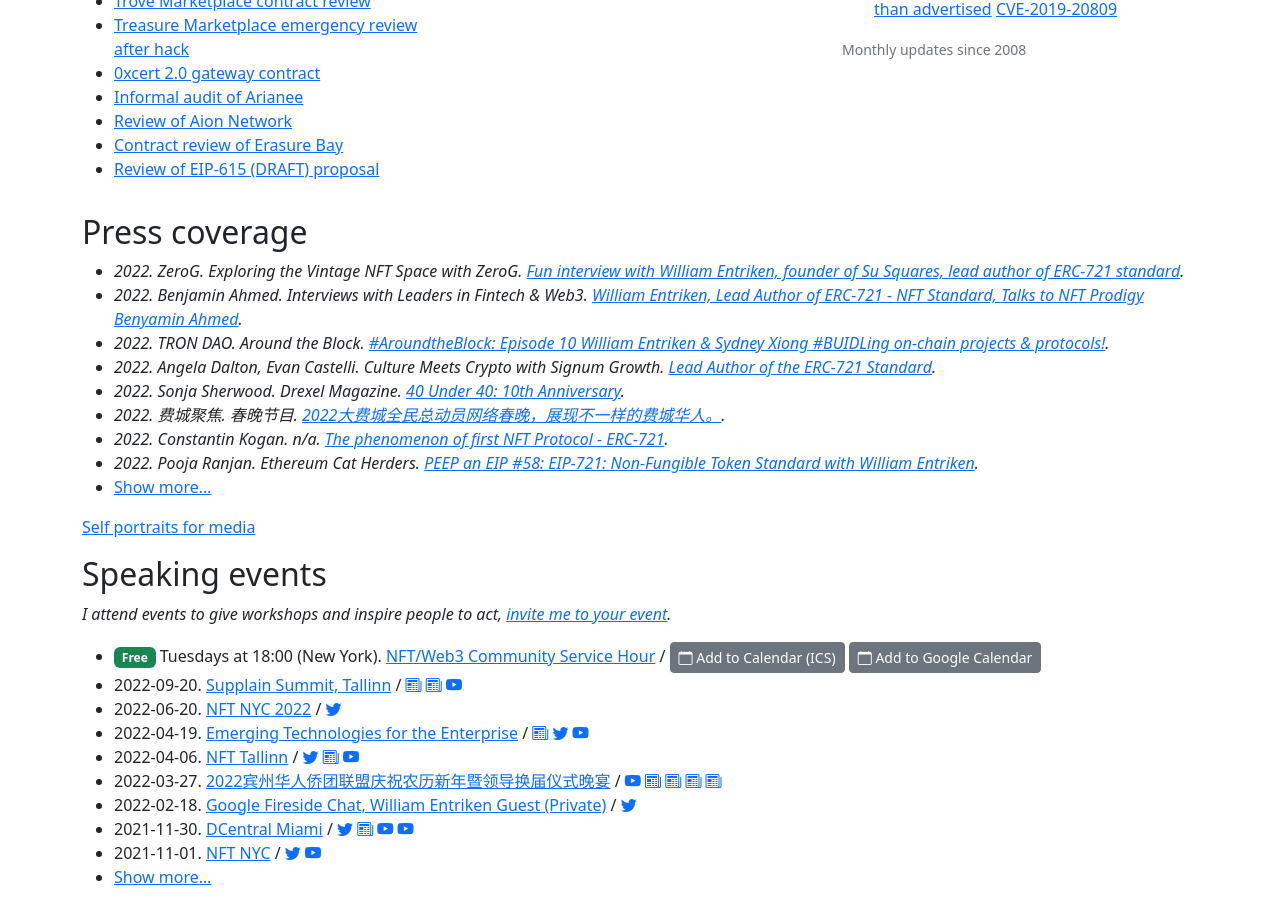
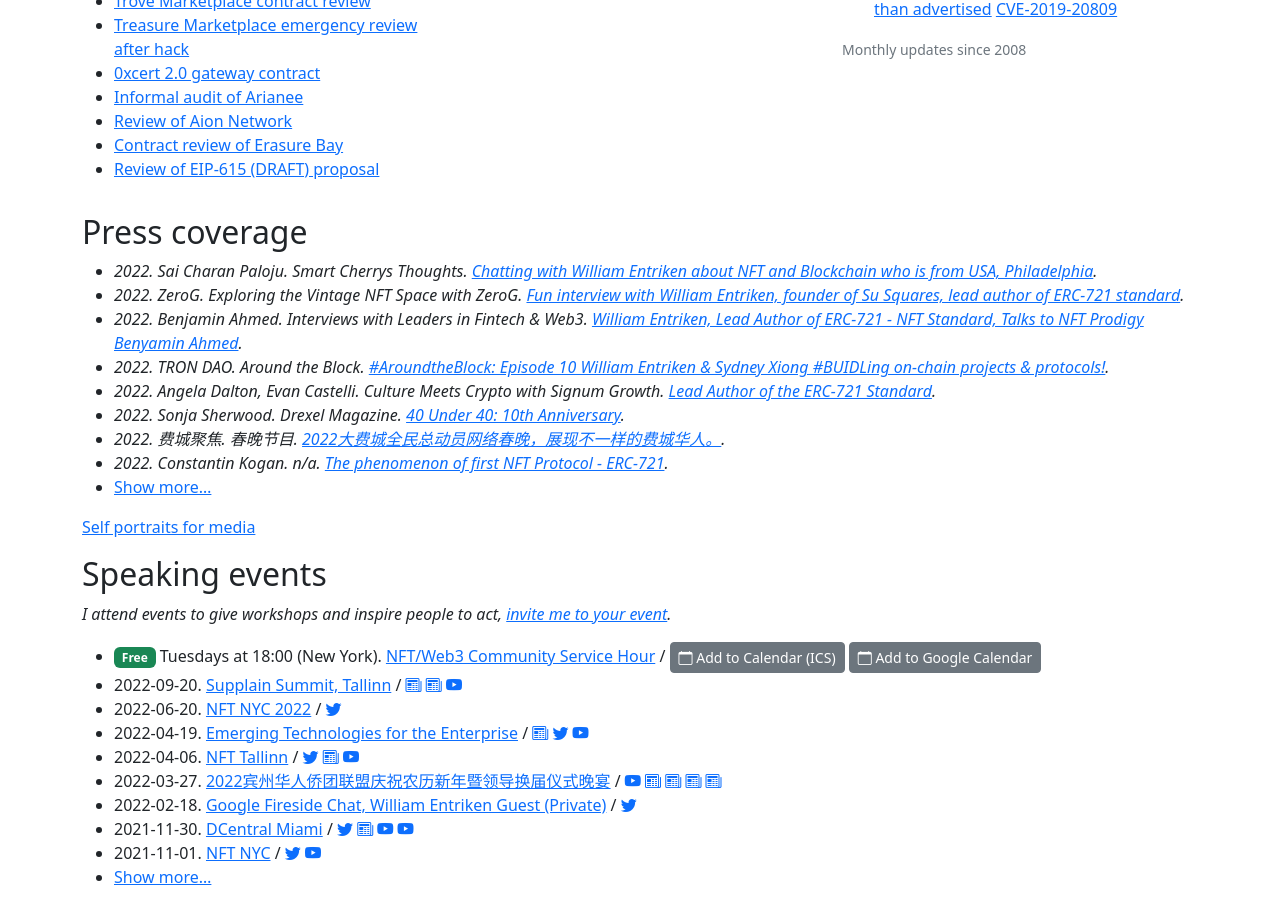
Before and after one commit to fulldecent/phor.net, a Jekyll site: the page built from index.html, in a window 1280 px wide and 900 px high, scrolled down 1228 px. Built offline with Jekyll 4.4.1, drawn with Linux system fonts in a browser that asks for light colours; nearby versions of some CDN libraries; comment, search, counter and statistics services are not loaded.

Commit message:
add smart cherrys

```diff
--- a/_data/press-coverage.json
+++ b/_data/press-coverage.json
@@ -1,4 +1,11 @@
 [
+  {
+    "date": "2022-08-31",
+    "authors": ["Sai Charan Paloju"],
+    "publication": "Smart Cherrys Thoughts",
+    "url": "https://smartcherrysthoughts.com/smart-cherrys-thoughts-podcast-sai-charan-paloju/chatting-with-william-entriken-about-nft-and-blockchain-who-is-from-usa-philadelphia/",
+    "title": "Chatting with William Entriken about NFT and Blockchain who is from USA, Philadelphia"
+  },
   {
     "date": "2022-08-10",
     "authors": ["ZeroG"],
```
